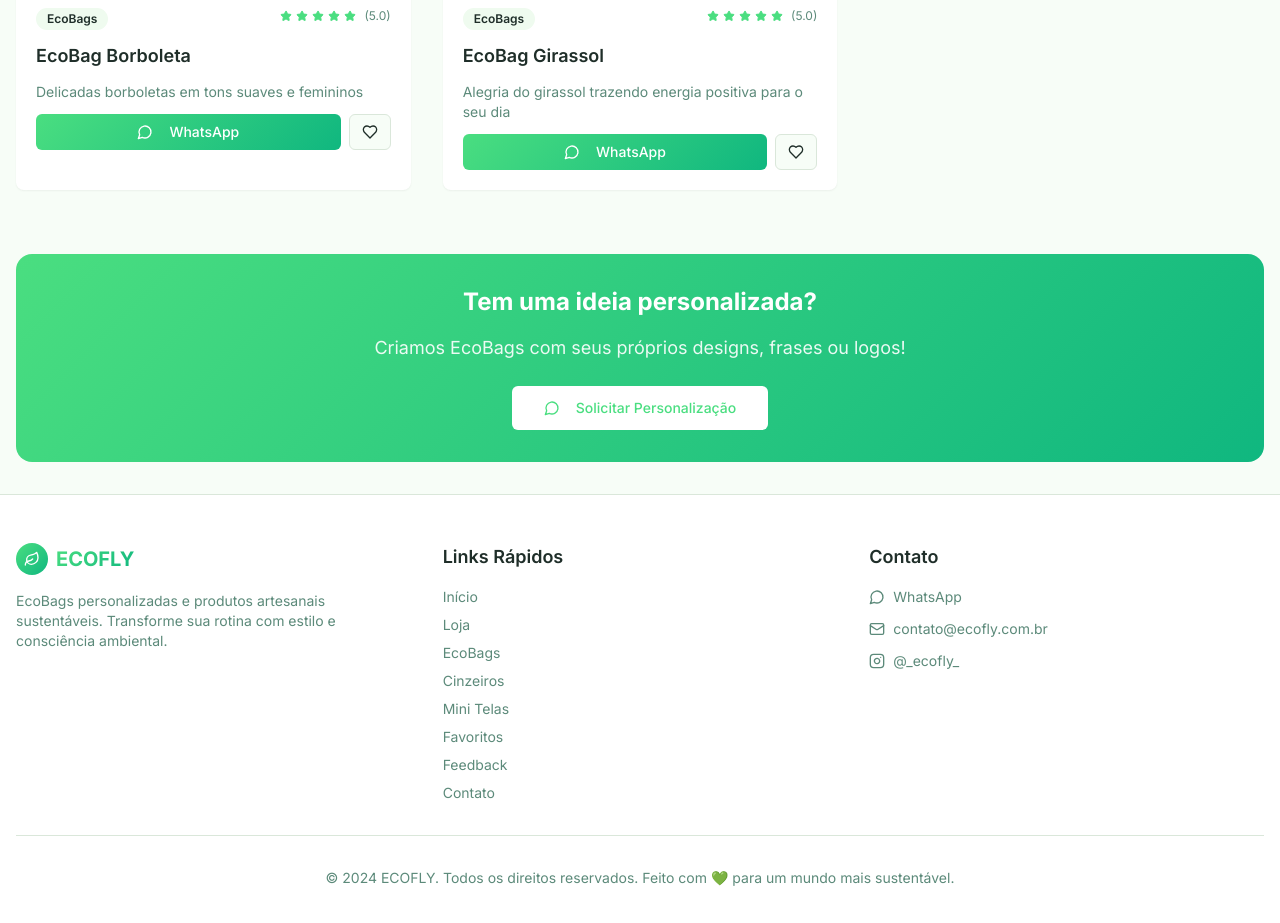
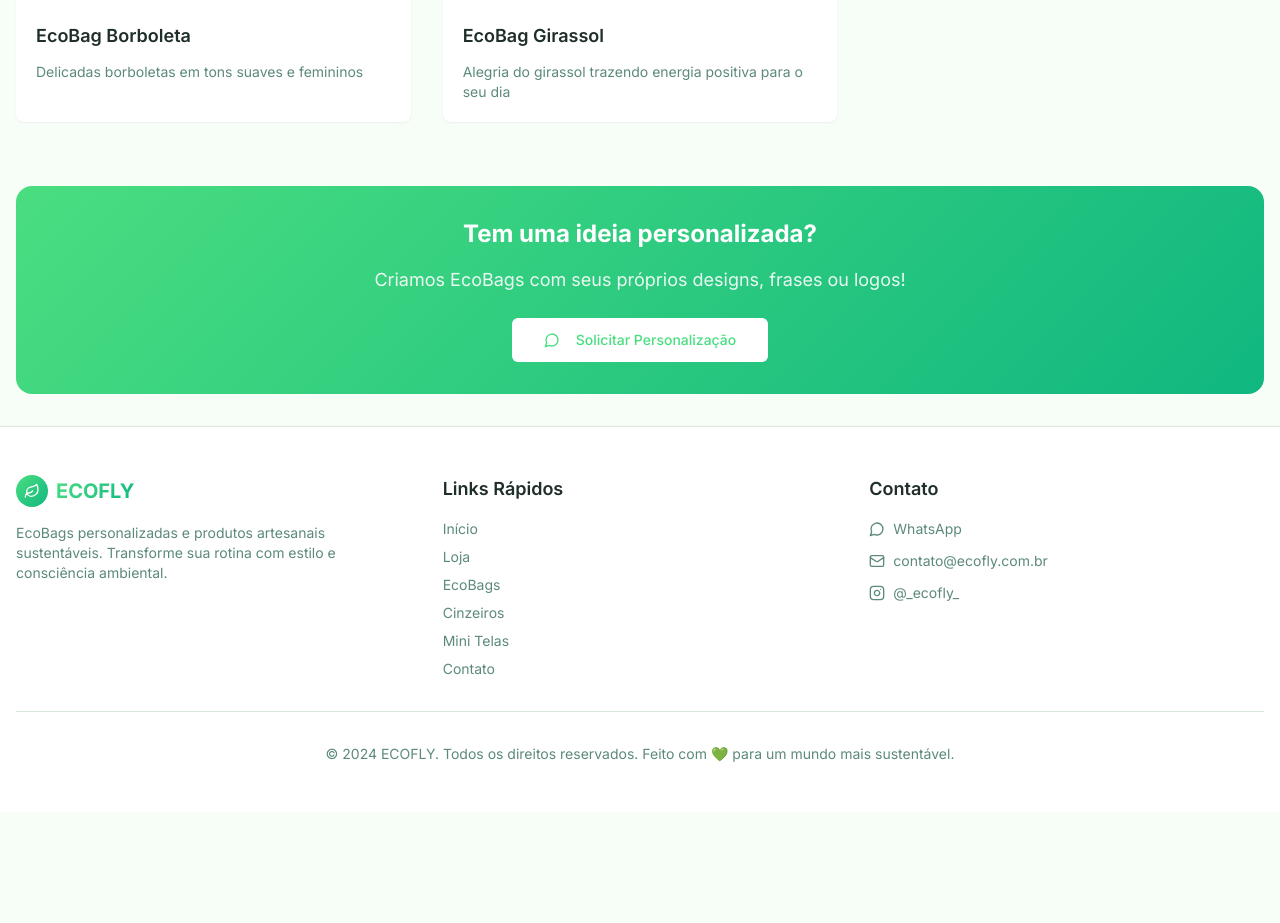
Before and after one commit to EraldoJuniorDev/ecofly-site, a React (Vite) app: page /ecobags in a window 1280 px wide. Shown: the part 1615-2538 px from the top of the page. After the commit the page ends 2427 px from the top, so only its background shows below. Built offline with nearby package versions, Linux system fonts and the light colour scheme.

Commit message:
Ajustes no cards dos produtos, atualização das informações de contato e remoção da página de feedback do Header e do Footer.

```diff
--- a/index.html
+++ b/index.html
@@ -2,7 +2,7 @@
 <html lang="pt-BR">
   <head>
     <meta charset="UTF-8" />
-    <link rel="shortcut icon" href="favicon.ico" type="image/x-icon">
+    <link rel="shortcut icon" href="./public/favicon.ico" type="image/x-icon">
     <meta name="viewport" content="width=device-width, initial-scale=1.0" />
     <title>ECOFLY - EcoBags Personalizadas Sustentáveis</title>
     <meta name="description" content="EcoBags personalizadas, cinzeiros artesanais, chaveiros únicos e mini telas criativas. Produtos sustentáveis e artesanais da ECOFLY com designs exclusivos.">
--- a/src/App.tsx
+++ b/src/App.tsx
@@ -32,7 +32,7 @@ function App() {
               <Route path="/cinzeiros" element={<Cinzeiros />} />
               <Route path="/mini-telas" element={<MiniTelas />} />
               <Route path="/favoritos" element={<Favorites />} />
-              <Route path="/feedback" element={<Feedback />} />
+              {/* <Route path="/feedback" element={<Feedback />} /> */}
               <Route path="/contato" element={<Contact />} />
             </Routes>
           </main>
--- a/src/components/ProductCard.tsx
+++ b/src/components/ProductCard.tsx
@@ -3,7 +3,7 @@ import { Card, CardContent } from './ui/card'
 import { Badge } from './ui/badge'
 import { Button } from './ui/button'
 import { Dialog, DialogContent, DialogTrigger } from './ui/dialog'
-import { MessageCircle, Star, Heart, ChevronLeft, ChevronRight, ZoomIn } from 'lucide-react'
+import { Heart, ChevronLeft, ChevronRight, ZoomIn } from 'lucide-react'
 import { useFavorites } from '../hooks/useFavorites'
 import { toast } from 'sonner'
 
@@ -18,7 +18,7 @@ interface ProductCardProps {
   category: string
   images: ProductImage[]
   description: string
-  onWhatsAppClick: (productName: string) => void
+  onWhatsAppClick?: (productName: string) => void
 }
 
 const ProductCard: React.FC<ProductCardProps> = ({
@@ -26,10 +26,9 @@ const ProductCard: React.FC<ProductCardProps> = ({
   name,
   category,
   images,
-  description,
-  onWhatsAppClick
+  description
 }) => {
-  console.log(`ProductCard ${id} rendered with favorites system`)
+  console.log(`ProductCard ${id} rendered with simplified design`)
 
   const [currentImageIndex, setCurrentImageIndex] = useState(0)
   const [modalImageIndex, setModalImageIndex] = useState(0)
@@ -113,7 +112,7 @@ const ProductCard: React.FC<ProductCardProps> = ({
           isHovered ? 'opacity-100' : 'opacity-0'
         }`}></div>
 
-        {/* Navigation Arrows */}
+        {/* Navigation Arrows - Only show if multiple images */}
         {images.length > 1 && (
           <>
             <button
@@ -135,7 +134,7 @@ const ProductCard: React.FC<ProductCardProps> = ({
           </>
         )}
 
-        {/* Image Counter */}
+        {/* Image Counter - Only show if multiple images */}
         {images.length > 1 && (
           <div className="absolute top-3 right-3 bg-black/60 backdrop-blur-sm text-white text-xs px-2 py-1 rounded-full">
             {currentImageIndex + 1}/{images.length}
@@ -168,7 +167,7 @@ const ProductCard: React.FC<ProductCardProps> = ({
                     className="w-full h-full object-contain bg-black"
                   />
 
-                  {/* Modal Navigation */}
+                  {/* Modal Navigation - Only show if multiple images */}
                   {images.length > 1 && (
                     <>
                       <button
@@ -187,7 +186,7 @@ const ProductCard: React.FC<ProductCardProps> = ({
                   )}
                 </div>
 
-                {/* Modal Thumbnails */}
+                {/* Modal Thumbnails - Only show if multiple images */}
                 {images.length > 1 && (
                   <div className="p-4 border-t border-white/10">
                     <div className="flex gap-2 overflow-x-auto">
@@ -218,21 +217,14 @@ const ProductCard: React.FC<ProductCardProps> = ({
                     <Badge variant="secondary" className="text-sm">
                       {category}
                     </Badge>
-                    <span className="text-sm text-white/60">
-                      {modalImageIndex + 1} de {images.length}
-                    </span>
+                    {images.length > 1 && (
+                      <span className="text-sm text-white/60">
+                        {modalImageIndex + 1} de {images.length}
+                      </span>
+                    )}
                   </div>
                   <h3 className="font-semibold text-lg mb-2 text-white">{name}</h3>
-                  <p className="text-sm text-white/80 mb-4">{description}</p>
-
-                  <Button
-                    onClick={() => onWhatsAppClick(name)}
-                    className="w-full eco-gradient text-white btn-smooth"
-                    size="lg"
-                  >
-                    <MessageCircle className="w-4 h-4 mr-2" />
-                    Consultar no WhatsApp
-                  </Button>
+                  <p className="text-sm text-white/80">{description}</p>
                 </div>
               </div>
             </DialogContent>
@@ -253,7 +245,7 @@ const ProductCard: React.FC<ProductCardProps> = ({
         </div>
       </div>
 
-      {/* Thumbnail Navigation */}
+      {/* Thumbnail Navigation - Only show if multiple images */}
       {images.length > 1 && (
         <div className="p-3 border-b bg-muted/20">
           <div className="flex gap-2 overflow-x-auto">
@@ -284,42 +276,23 @@ const ProductCard: React.FC<ProductCardProps> = ({
           <Badge variant="secondary" className="text-xs">
             {category}
           </Badge>
-          <div className="flex items-center gap-2">
-            <div className="flex gap-1">
-              {[...Array(5)].map((_, i) => (
-                <Star key={i} className="h-3 w-3 fill-primary text-primary" />
-              ))}
-            </div>
-            <span className="text-xs text-muted-foreground">(5.0)</span>
-          </div>
-        </div>
-
-        <h3 className="font-semibold text-lg line-clamp-2 group-hover:text-primary transition-colors duration-200">{name}</h3>
-        <p className="text-sm text-muted-foreground line-clamp-2">{description}</p>
-
-        <div className="flex gap-2">
-          <Button
-            onClick={() => onWhatsAppClick(name)}
-            className="flex-1 eco-gradient text-white btn-smooth micro-interaction"
-            size="sm"
-          >
-            <MessageCircle className="w-4 h-4 mr-2" />
-            WhatsApp
-          </Button>
 
           <Button
             onClick={handleFavoriteToggle}
-            variant="outline"
+            variant="ghost"
             size="sm"
             className={`transition-all duration-200 ${
               isProductFavorite
-                ? 'bg-red-50 border-red-200 text-red-600 hover:bg-red-100'
-                : 'hover:bg-gray-50'
+                ? 'text-red-500 hover:text-red-600'
+                : 'text-muted-foreground hover:text-red-500'
             }`}
           >
             <Heart className={`w-4 h-4 ${isProductFavorite ? 'fill-current' : ''}`} />
           </Button>
         </div>
+
+        <h3 className="font-semibold text-lg line-clamp-2 group-hover:text-primary transition-colors duration-200">{name}</h3>
+        <p className="text-sm text-muted-foreground line-clamp-2">{description}</p>
       </CardContent>
     </Card>
   )
--- a/src/components/layout/Footer.tsx
+++ b/src/components/layout/Footer.tsx
@@ -42,12 +42,12 @@ const Footer = () => {
               <Link to="/mini-telas" className="text-sm text-muted-foreground hover:text-primary transition-colors">
                 Mini Telas
               </Link>
-              <Link to="/favoritos" className="text-sm text-muted-foreground hover:text-primary transition-colors">
+              {/* <Link to="/favoritos" className="text-sm text-muted-foreground hover:text-primary transition-colors">
                 Favoritos
-              </Link>
-              <Link to="/feedback" className="text-sm text-muted-foreground hover:text-primary transition-colors">
+              </Link> */}
+              {/* <Link to="/feedback" className="text-sm text-muted-foreground hover:text-primary transition-colors">
                 Feedback
-              </Link>
+              </Link> */}
               <Link to="/contato" className="text-sm text-muted-foreground hover:text-primary transition-colors">
                 Contato
               </Link>
--- a/src/components/layout/Header.tsx
+++ b/src/components/layout/Header.tsx
@@ -24,7 +24,7 @@ const Header = () => {
     { href: '/ecobags', label: 'EcoBags' },
     { href: '/cinzeiros', label: 'Cinzeiros' },
     { href: '/mini-telas', label: 'Mini Telas' },
-    { href: '/feedback', label: 'Feedback' },
+    // { href: '/feedback', label: 'Feedback' },
     { href: '/contato', label: 'Contato' }
   ]
 
@@ -35,7 +35,7 @@ const Header = () => {
       <div className="container flex h-16 items-center justify-between px-4">
         {/* Logo */}
         <Link to="/" className="flex items-center space-x-2 hover:opacity-80 transition-opacity">
-          <div className="flex items-center justify-center w-11 h-11 rounded-full bg-green-300">
+          <div className="flex items-center justify-center w-10 h-10 rounded-full bg-green-300">
             <img src={MainLogo} alt="ECOFLY Logo" className="w-20 h-15" />
           </div>
           <div className="flex flex-col">
--- a/src/pages/Contact.tsx
+++ b/src/pages/Contact.tsx
@@ -41,7 +41,7 @@ const Contact = () => {
 
   const handleWhatsApp = () => {
     const message = "Olá! Gostaria de saber mais sobre os produtos da ECOFLY."
-    const whatsappUrl = `https://wa.me/5511999999999?text=${encodeURIComponent(message)}`
+    const whatsappUrl = `https://wa.me/558298213105?text=${encodeURIComponent(message)}`
     window.open(whatsappUrl, '_blank')
   }
 
@@ -50,7 +50,7 @@ const Contact = () => {
       icon: <MessageCircle className="h-6 w-6" />,
       title: "WhatsApp",
       description: "Resposta rápida",
-      info: "+55 (11) 99999-9999",
+      info: "+55 82 9821-3105",
       action: handleWhatsApp,
       color: "text-green-600"
     },
@@ -67,7 +67,7 @@ const Contact = () => {
       title: "Instagram",
       description: "Siga nossos produtos",
       info: "@_ecofly_",
-      action: () => window.open("https://instagram.com/_ecofly_", "_blank"),
+      action: () => window.open("https://www.instagram.com/__ecofly__/", "_blank"),
       color: "text-pink-600"
     }
   ]
```
Also changed, not shown: 1 other file (tests, documents, lock files or other folders).
